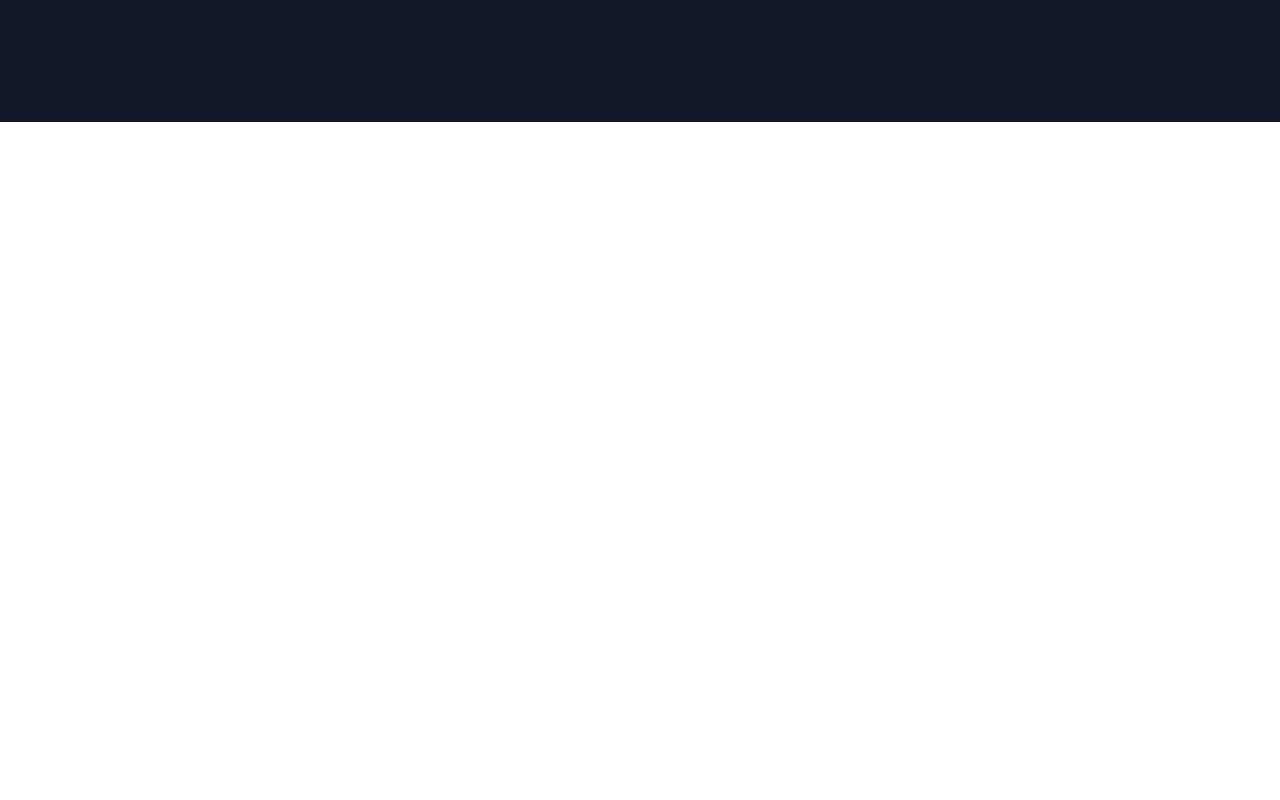
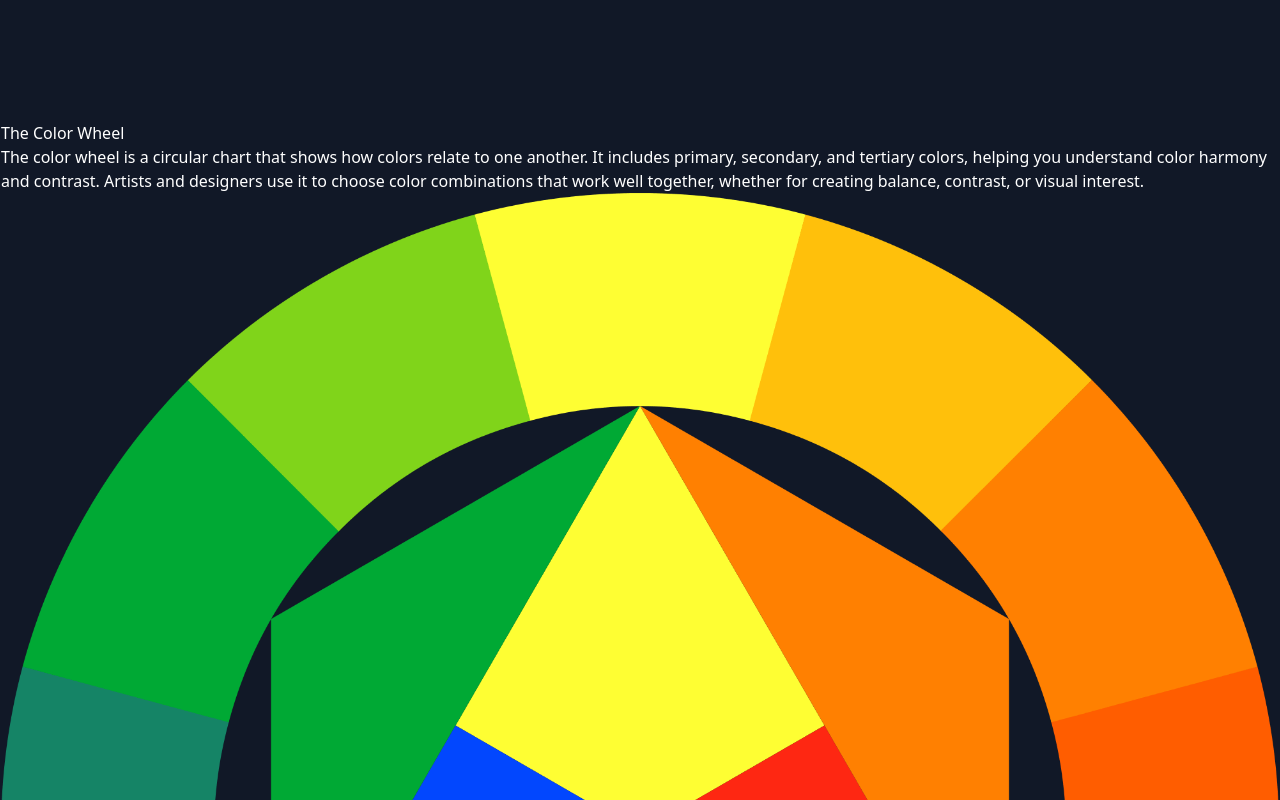
Before and after one commit to Themothy244/color-theory-blog, a React (Vite) app: page / in a window 1280 px wide. Shown: the part 1320-2120 px from the top of the page. Before the commit the page ends 1442 px from the top, so only its background shows below. Built offline with nearby package versions, Linux system fonts and the light colour scheme.

Commit message:
content(colorWheel): add raw HTML for The Color Wheel section

```diff
--- a/src/components/ColorWheel/ColorWheel.jsx
+++ b/src/components/ColorWheel/ColorWheel.jsx
@@ -1,7 +1,29 @@
+import colorWheel from '../../assets/img/color-wheel-1.png'
+
 function ColorWheel() {
     return(
         <div>
-
+            <div>
+                <h1>The Color Wheel</h1>
+                <div></div>
+            </div>
+            <div>
+                <div>
+                    <p>
+                        The color wheel is a circular chart that shows how
+                        colors relate to one another. It includes primary,
+                        secondary, and tertiary colors, helping you understand
+                        color harmony and contrast. Artists and designers use it
+                        to choose color combinations that work well together,
+                        whether for creating balance, contrast, or visual interest.
+                    </p>
+                </div>
+                <div>
+                    <div>
+                        <img src={colorWheel} alt="color wheel" />
+                    </div>
+                </div>
+            </div>
         </div>
     );
 }
```
